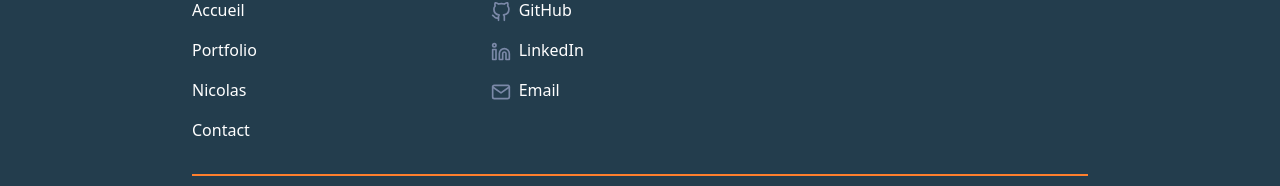
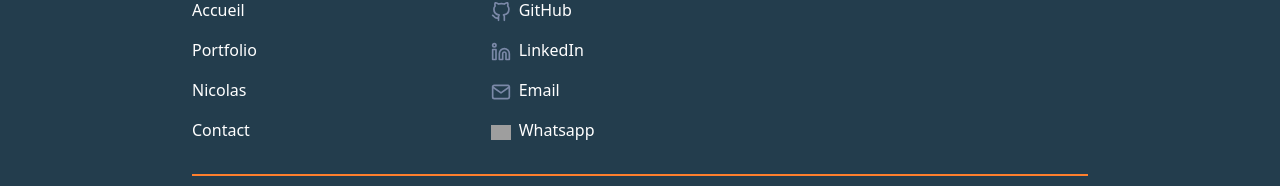
Before and after one commit to NicolasF-N7/rebranded_portfolio, a Next.js app: page /contact in a window 1280 px wide. Shown: the part 575-761 px from the top of the page. Built offline with nearby package versions, Linux system fonts and the light colour scheme; grey boxes are pictures that could not be loaded.

Commit message:
changed contact@ into nicolas@ email address

```diff
--- a/src/components/shared/footer.tsx
+++ b/src/components/shared/footer.tsx
@@ -17,10 +17,9 @@ function Footer() {
                 {item.links.map((item, index) => {
                   return (
                     <div key={index} className="my-4">
-                      {item.leavesWebsite ? (
-                        <Link
+                      <Link
                           href={item.link}
-                          target="_blank"
+                          target={item.leavesWebsite ? "_blank" : undefined}
                           className="items-center flex">
 
                           {item.icon && (
@@ -30,9 +29,6 @@ function Footer() {
                           )}
                           {item.name}
                         </Link>
-                      ) : (
-                        <Link href={item.link}>{item.name}</Link>
-                      )}
                     </div>
                   );
                 })}
--- a/src/data/shared.ts
+++ b/src/data/shared.ts
@@ -84,9 +84,15 @@ export const footer_columns = [
         },
         {
           name: "Email",
-          link: "mailto:contact@foin-dev-web.fr",
+          link: "/contact",
           icon: "/icons/mail-f.svg",
-          leavesWebsite: true,
+          leavesWebsite: false,
+        },
+        {
+          name: "Whatsapp",
+          link: "/contact",
+          icon: "/icons/whatsapp-f.svg",
+          leavesWebsite: false,
         },
       ],
     },
--- a/src/pages/contact.tsx
+++ b/src/pages/contact.tsx
@@ -1,4 +1,4 @@
-import React from "react";
+import React, { useEffect } from "react";
 import Page from "@/components/utility/page";
 import Link from "next/link";
 import Image from "next/image";
@@ -7,6 +7,7 @@ import { IoIosMail } from "react-icons/io";
 import WhatsappLogo from "/public/logos/whatsapp.png";
 
 function contact() {
+
   return (
     <Page
       currentPage="Contact"
@@ -17,8 +18,9 @@ function contact() {
           <div className="mt-8 text-white flex flex-row items-center justify-center">
             {/* Email */}
             <div className="w-[25%] mr-[15%]">
+
               <Link
-                href="mailto:&#099;&#111;&#110;&#116;&#097;&#099;&#116;&#064;&#102;&#111;&#105;&#110;&#045;&#100;&#101;&#118;&#045;&#119;&#101;&#098;&#046;&#102;&#114;" target="_blank" rel="noopener noreferrer">
+                href="&#109;&#97;&#105;&#108;&#116;&#111;&#58;&#110;&#105;&#99;&#111;&#108;&#97;&#115;&#64;&#102;&#111;&#105;&#110;&#45;&#100;&#101;&#118;&#45;&#119;&#101;&#98;&#46;&#102;&#114;" target="_blank" rel="noopener noreferrer">
                   <IoIosMail size="100%"/>
                </Link>
             </div>
```
